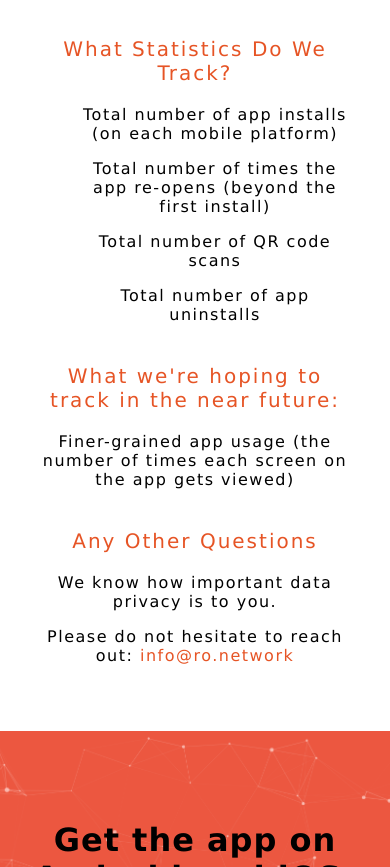
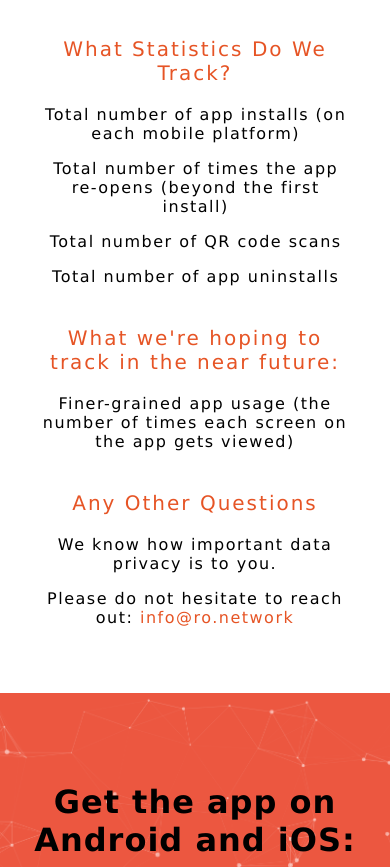
Before and after one commit to alexfigtree/ro-website, a website: page data.html in a window 390 px wide. Shown: the part 1405-2272 px from the top of the page. Drawn offline with Linux system fonts and the light colour scheme.

Commit message:
Mobile adjustments

```diff
--- a/styles.css
+++ b/styles.css
@@ -719,6 +719,10 @@ div.col-md-4.footer-background, div.col-md-6.footer-background {
     margin-right: 2%;
     letter-spacing: 1.5px;
   }
+  ul.faq-answer {
+    margin-left: -10%;
+  }
+
   /*About*/
   .col-md-6 {
     width: 100%;
```
